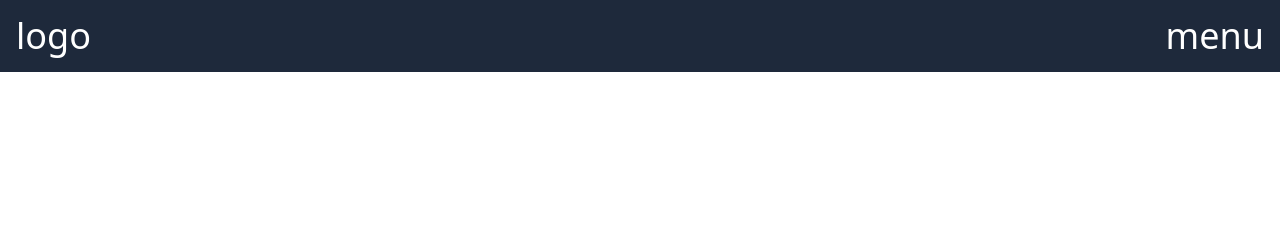
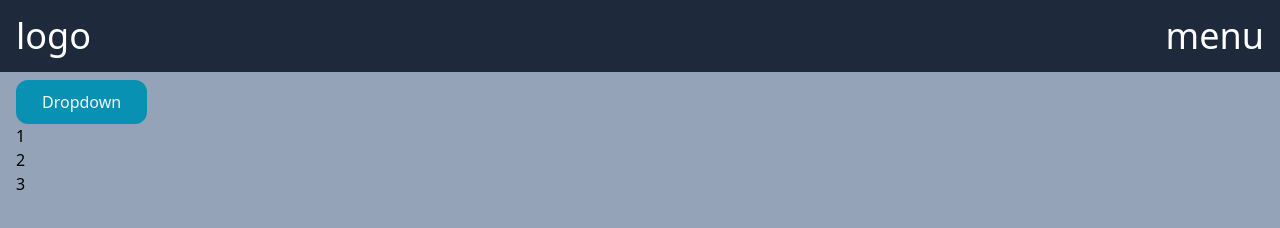
Before and after one commit to TutusBOT/tailwind-project, a website: page public/index.html in a window 1280 px wide. Drawn offline with Linux system fonts and the light colour scheme.

Commit message:
added button

```diff
--- a/public/index.html
+++ b/public/index.html
@@ -8,12 +8,24 @@
 		<script src="./main.js"></script>
 		<title>Document</title>
 	</head>
-	<body class="h-screen">
+	<body class="h-screen bg-slate-400">
 		<nav
 			class="fixed top-0 w-screen py-4 px-4 bg-slate-200 dark:bg-slate-800 text-black dark:text-slate-100 text-4xl flex justify-between"
 		>
 			<div class="text-white hover:text-red-900 cursor-pointer">logo</div>
 			<div class="text-white cursor-pointer">menu</div>
 		</nav>
+		<div class="mt-20 px-4">
+			<button
+				class="block rounded-xl px-6 py-2 bg-cyan-600 text-slate-100 hover:bg-cyan-800 hover:border-cyan-800 border-2 border-cyan-600 focus:outline-none focus:border-slate-100 transition-all"
+			>
+				Dropdown
+			</button>
+			<ul>
+				<li>1</li>
+				<li>2</li>
+				<li>3</li>
+			</ul>
+		</div>
 	</body>
 </html>
```
Also changed, not shown: public/output-style.css.
